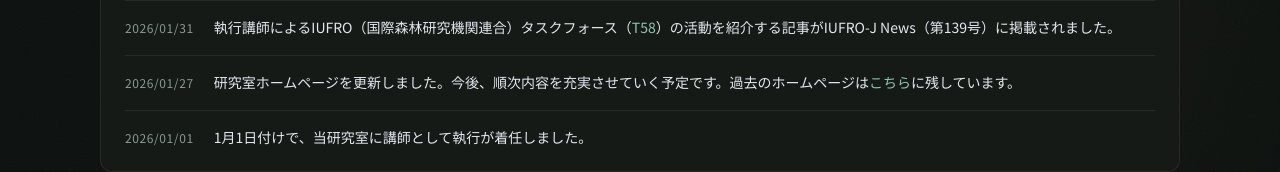
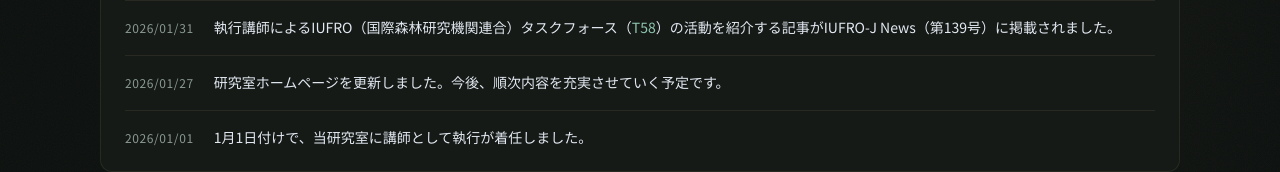
Before and after one commit to johoken/johoken.github.io, a plain HTML site: page index.html in a window 1280 px wide. Shown: the part 1240-1412 px from the top of the page. Drawn offline with Linux system fonts and the light colour scheme; a web font is replaced by a local one.

Commit message:
Update index.html

```diff
--- a/index.html
+++ b/index.html
@@ -352,7 +352,7 @@
         </li>
         <li class="news-item">
           <span class="news-date">2026/01/27</span>
-          <span class="news-text">研究室ホームページを更新しました。今後、順次内容を充実させていく予定です。過去のホームページは<a href="https://www.h.chiba-u.jp/lab/terra/" target="_blank" rel="noopener">こちら</a>に残しています。</span>
+          <span class="news-text">研究室ホームページを更新しました。今後、順次内容を充実させていく予定です。</span>
         </li>
         <li class="news-item">
           <span class="news-date">2026/01/01</span>
```
